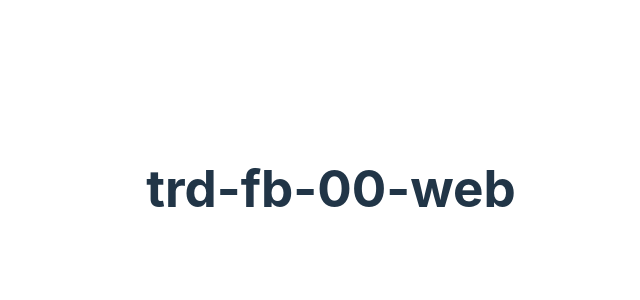
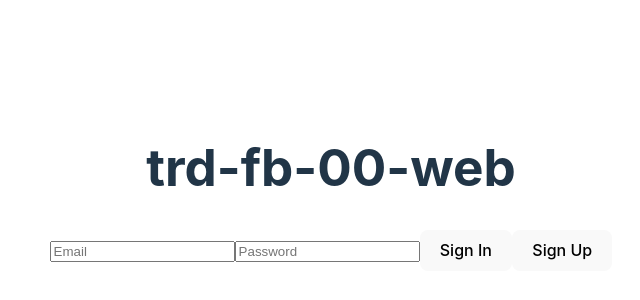
Before and after one commit to rahuldangeofficial/trd-fb-00-web, a React (Vite) app: page / in a window 1280 px wide. Shown: the part 212-512 px from the top of the page, without its empty margins (309-949 px from the left). Built offline with nearby package versions, Linux system fonts and the light colour scheme; no server answers.

Commit message:
Add base of user authentication

```diff
--- a/src/App.jsx
+++ b/src/App.jsx
@@ -1,10 +1,68 @@
 import "./App.css";
-import { getCollectionData, signUp, app, db, auth } from "./fireAdapter";
+import { useState } from "react";
+import { auth, signIn, signUp, signOut } from "./fireAdapter";
 
 function App() {
+  const [userCredentials, setUserCredentials] = useState(null);
+  const [email, setEmail] = useState("");
+  const [password, setPassword] = useState("");
+
+  const handleSignIn = () => {
+    signIn(email, password)
+      .then((userCredential) => {
+        setUserCredentials(userCredential);
+      })
+      .catch((error) => {
+        console.error("Sign in error:", error);
+      });
+  };
+
+  const handleSignUp = () => {
+    signUp(email, password)
+      .then((userCredential) => {
+        setUserCredentials(userCredential);
+      })
+      .catch((error) => {
+        console.error("Sign up error:", error);
+      });
+  };
+
+  const handleSignOut = () => {
+    signOut(auth)
+      .then(() => {
+        setUserCredentials(null);
+      })
+      .catch((error) => {
+        console.error("Sign out error:", error);
+      });
+  };
+
   return (
     <>
       <h1>trd-fb-00-web</h1>
+      {userCredentials ? (
+        <div>
+          <p>Welcome, {userCredentials.user.email}!</p>
+          <button onClick={handleSignOut}>Sign Out</button>
+        </div>
+      ) : (
+        <div>
+          <input
+            type="email"
+            placeholder="Email"
+            value={email}
+            onChange={(e) => setEmail(e.target.value)}
+          />
+          <input
+            type="password"
+            placeholder="Password"
+            value={password}
+            onChange={(e) => setPassword(e.target.value)}
+          />
+          <button onClick={handleSignIn}>Sign In</button>
+          <button onClick={handleSignUp}>Sign Up</button>
+        </div>
+      )}
     </>
   );
 }
--- a/src/fireAdapter.js
+++ b/src/fireAdapter.js
@@ -1,5 +1,11 @@
 import { initializeApp } from "firebase/app";
-import { getAuth, createUserWithEmailAndPassword } from "firebase/auth";
+import {
+  getAuth,
+  createUserWithEmailAndPassword,
+  signInWithEmailAndPassword,
+  onAuthStateChanged,
+  signOut,
+} from "firebase/auth";
 import { getFirestore, collection, getDocs } from "firebase/firestore";
 
 const firebaseConfig = {
@@ -31,14 +37,33 @@ const signUp = async (email, password) => {
   }
 };
 
-// signUp Usage Example
-// signUp("example0@email.com", "password@123456")
-//   .then((userCredential) => {
-//     console.log(userCredential); // Access the resolved userCredential here
-//   })
-//   .catch((error) => {
-//     console.error(error); // Handle any errors here
-//   });
+const signIn = async (email, password) => {
+  try {
+    const userCredential = await signInWithEmailAndPassword(
+      auth,
+      email,
+      password
+    );
+    return userCredential;
+  } catch (error) {
+    const errorCode = error.code;
+    const errorMessage = error.message;
+    console.error(errorCode, errorMessage);
+    throw error; // Rethrow the error to be caught by the caller
+  }
+};
+
+onAuthStateChanged(auth, (user) => {
+  if (user) {
+    // User is signed in
+    console.log("User signed in:", user);
+    // Continue with further processing or UI updates
+  } else {
+    // User is signed out
+    console.log("User signed out");
+    // Perform actions specific to signed-out user
+  }
+});
 
 const getCollectionData = async (collectionPath) => {
   const queryCol = collection(db, collectionPath);
@@ -53,6 +78,10 @@ const getCollectionData = async (collectionPath) => {
   }
 };
 
+export { getCollectionData, signIn, signUp, signOut, app, db, auth };
+
+{
+  //Use case
   // getCollectionData Usage Example
   // getCollectionData("collection1")
   //   .then((queryItemList) => {
@@ -61,4 +90,22 @@ const getCollectionData = async (collectionPath) => {
   //   .catch((error) => {
   //     console.error(error); // Handle any errors here
   //   });
-export { getCollectionData, signUp, app, db, auth };
+  // signIn Usage Example
+  // signIn("example@email.com", "password123")
+  //   .then((userCredential) => {
+  //     console.log("User signed in:", userCredential.user);
+  //     // Continue with further processing or UI updates
+  //   })
+  //   .catch((error) => {
+  //     console.error("Sign in error:", error);
+  //     // Handle sign in error
+  //   });
+  // signUp Usage Example
+  // signUp("example0@email.com", "password@123456")
+  //   .then((userCredential) => {
+  //     console.log(userCredential); // Access the resolved userCredential here
+  //   })
+  //   .catch((error) => {
+  //     console.error(error); // Handle any errors here
+  //   });
+}
```
Lines whose indentation alone changed are shown as unchanged.
